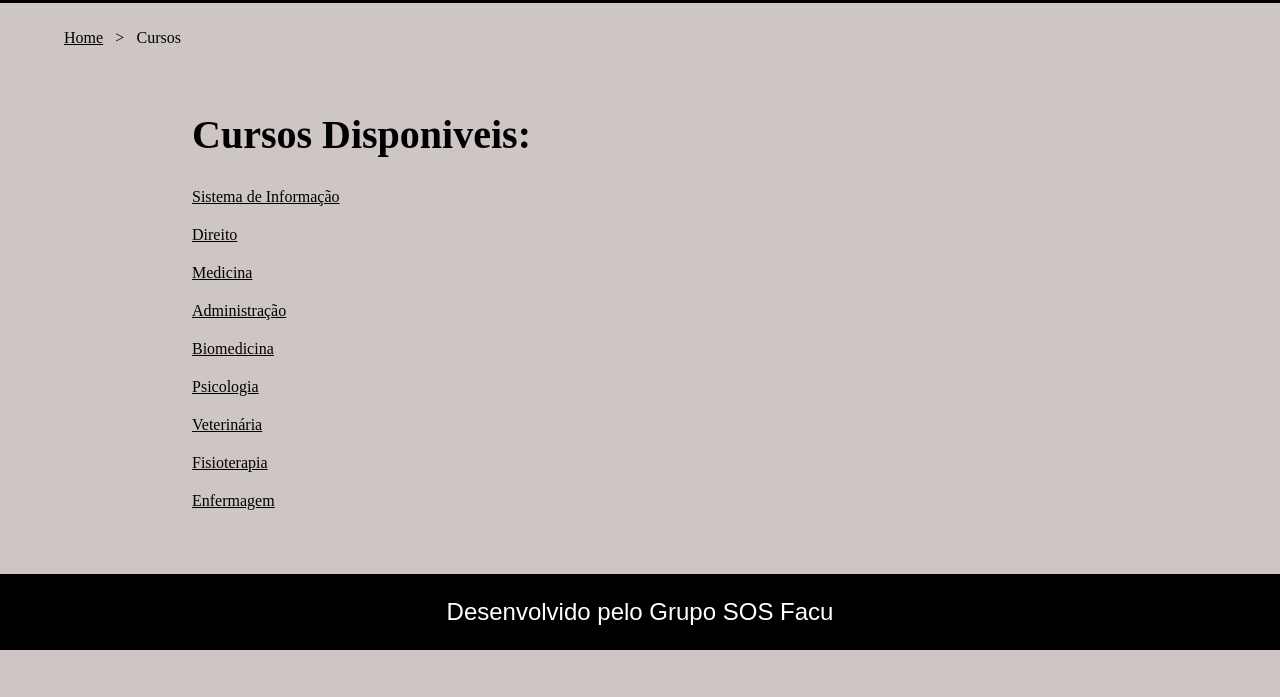
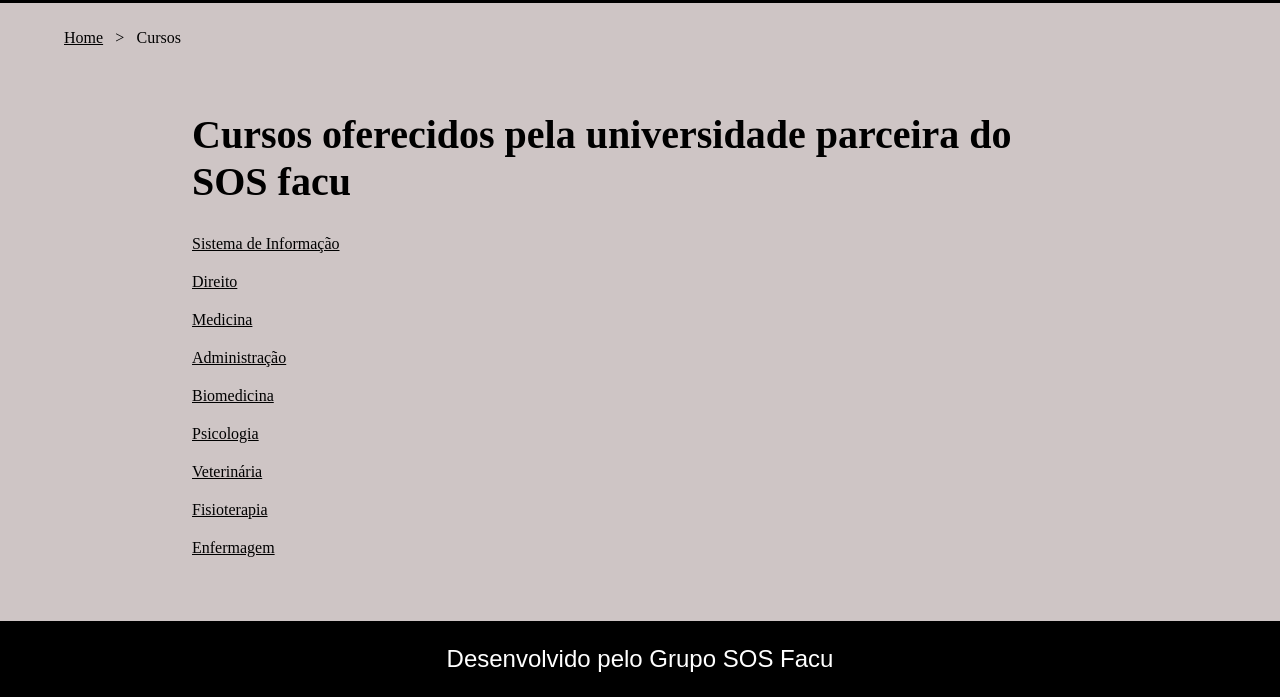
Before and after one commit to LumielRyu/TrabalhoAplicWeb2023, a plain HTML site: page Aplicações Web/cursos.html in a window 1280 px wide. Shown: the part 160-857 px from the top of the page. Before the commit the page ends 810 px from the top, so only its background shows below. Drawn offline with Linux system fonts and the light colour scheme.

Commit message:
cursos.html

```diff
--- a/Aplicações Web/cursos.html
+++ b/Aplicações Web/cursos.html
@@ -25,17 +25,34 @@
       </div>
 
       <div class="pagina-principal-dois">
-        <h1>Cursos Disponiveis:</h1>
+        <h1>Cursos oferecidos pela universidade parceira do SOS facu</h1>
+        <div class="curso-card">
           <a href="./cursos/sistema-de-informacao.html">Sistema de Informação</a>
+        </div>
+        <div class="curso-card">
           <a href="./cursos/direito.html">Direito</a>
+        </div>
+        <div class="curso-card">
           <a href="./cursos/medicina.html">Medicina</a>
+        </div>
+        <div class="curso-card">
           <a href="./cursos/administração.html">Administração</a>
+        </div>
+        <div class="curso-card">
           <a href="./cursos/biomedicina.html">Biomedicina</a>
+        </div>
+        <div class="curso-card">
           <a href="./cursos/psicologia.html">Psicologia</a>
+        </div>
+        <div class="curso-card">
           <a href="./cursos/veterinaria.html">Veterinária</a>
+        </div>
+        <div class="curso-card">
           <a href="./cursos/fisioterapia.html">Fisioterapia</a>
+        </div>
+        <div class="curso-card">
           <a href="./cursos/enfermagem.html">Enfermagem</a>
-
+        </div>
       </div>
     </main>
     <footer class="rodape">
```
Lines whose indentation alone changed are shown as unchanged.
